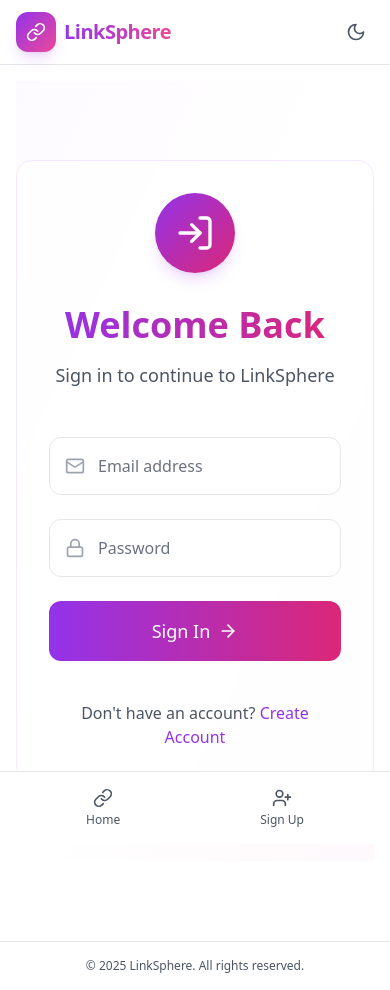
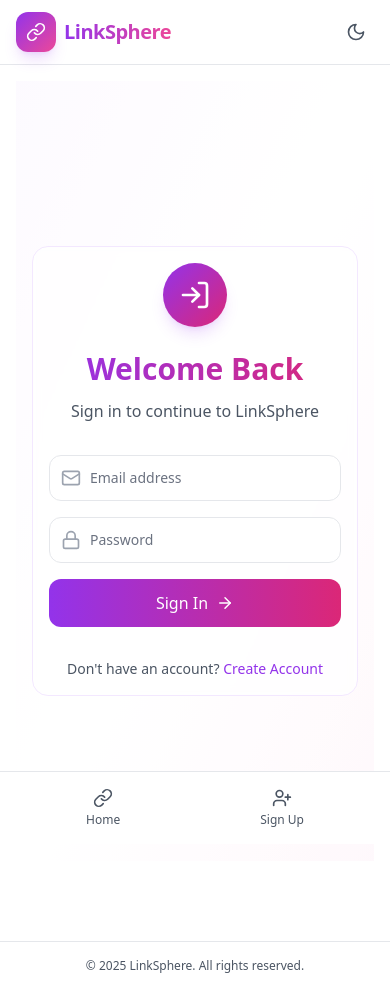
Before and after one commit to Vitalisn4/LinkSphere, a React (Vite) app in the folder my-link-uploader/: page /login in a window 390 px wide. Built offline with nearby package versions, Linux system fonts and the light colour scheme; no server answers.

Commit message:
Refactor LoginPage component for improved responsiveness and visual consistency. Adjusted spacing, font sizes, and element sizes to enhance user experience across different screen sizes.

```diff
--- a/my-link-uploader/src/pages/auth/LoginPage.tsx
+++ b/my-link-uploader/src/pages/auth/LoginPage.tsx
@@ -55,33 +55,33 @@ export default function LoginPage() {
     <div className="min-h-[calc(100vh-4rem)] flex items-center justify-center bg-gradient-to-br from-purple-50/90 via-white/90 to-pink-50/90 dark:from-gray-900/90 dark:via-gray-900/95 dark:to-gray-800/90 backdrop-blur-md">
       <div className="absolute inset-0 bg-white/40 dark:bg-gray-900/40 -z-10" />
       <motion.div
-        className="w-full max-w-xl bg-white/80 dark:bg-gray-800/50 backdrop-blur-sm rounded-2xl p-8 border border-purple-100 dark:border-gray-700/50"
+        className="w-full max-w-xl mx-4 bg-white/80 dark:bg-gray-800/50 backdrop-blur-sm rounded-2xl p-4 sm:p-8 border border-purple-100 dark:border-gray-700/50"
         initial={{ opacity: 0, y: 20 }}
         animate={{ opacity: 1, y: 0 }}
         transition={{ duration: 0.5 }}
       >
-        <div className="text-center mb-12">
+        <div className="text-center mb-8 sm:mb-12">
           <motion.div
             initial={{ opacity: 0, scale: 0.9 }}
             animate={{ opacity: 1, scale: 1 }}
             transition={{ duration: 0.5 }}
-            className="flex items-center justify-center mb-8"
+            className="flex items-center justify-center mb-6 sm:mb-8"
           >
-            <div className="w-20 h-20 rounded-full bg-gradient-to-br from-purple-600 to-pink-600 flex items-center justify-center shadow-lg shadow-purple-500/20">
-              <LogIn className="w-10 h-10 text-white" />
+            <div className="w-16 h-16 sm:w-20 sm:h-20 rounded-full bg-gradient-to-br from-purple-600 to-pink-600 flex items-center justify-center shadow-lg shadow-purple-500/20">
+              <LogIn className="w-8 h-8 sm:w-10 sm:h-10 text-white" />
             </div>
           </motion.div>
-          <h2 className="text-4xl font-bold text-gray-900 dark:text-white mb-4 bg-gradient-to-r from-purple-600 to-pink-600 bg-clip-text text-transparent">
+          <h2 className="text-3xl sm:text-4xl font-bold text-gray-900 dark:text-white mb-3 sm:mb-4 bg-gradient-to-r from-purple-600 to-pink-600 bg-clip-text text-transparent">
             Welcome Back
           </h2>
-          <p className="text-gray-600 dark:text-gray-400 text-lg">
+          <p className="text-base sm:text-lg text-gray-600 dark:text-gray-400">
             Sign in to continue to LinkSphere
           </p>
         </div>
 
         {error && (
           <motion.div
-            className="mb-8 p-4 rounded-lg bg-red-500/10 text-red-500 text-sm"
+            className="mb-6 sm:mb-8 p-3 sm:p-4 rounded-lg bg-red-500/10 text-red-500 text-sm"
             initial={{ opacity: 0, y: -10 }}
             animate={{ opacity: 1, y: 0 }}
           >
@@ -89,10 +89,10 @@ export default function LoginPage() {
           </motion.div>
         )}
 
-        <form onSubmit={handleSubmit} className="space-y-6">
+        <form onSubmit={handleSubmit} className="space-y-4 sm:space-y-6">
           <div>
             <div className="relative">
-              <Mail className="absolute left-4 top-1/2 transform -translate-y-1/2 text-gray-400" size={20} />
+              <Mail className="absolute left-3 sm:left-4 top-1/2 transform -translate-y-1/2 text-gray-400" size={20} />
               <input
                 type="email"
                 name="email"
@@ -101,14 +101,14 @@ export default function LoginPage() {
                 placeholder="Email address"
                 required
                 autoComplete="email"
-                className="w-full pl-12 pr-4 py-4 bg-white/50 dark:bg-gray-900/50 border border-gray-200 dark:border-gray-700 rounded-xl focus:outline-none focus:ring-2 focus:ring-purple-500 focus:ring-opacity-50 text-gray-900 dark:text-white placeholder-gray-500 dark:placeholder-gray-400 transition-all duration-300 hover:border-purple-500/50"
+                className="w-full pl-10 sm:pl-12 pr-3 sm:pr-4 py-3 sm:py-4 bg-white/50 dark:bg-gray-900/50 border border-gray-200 dark:border-gray-700 rounded-xl focus:outline-none focus:ring-2 focus:ring-purple-500 focus:ring-opacity-50 text-gray-900 dark:text-white placeholder-gray-500 dark:placeholder-gray-400 transition-all duration-300 hover:border-purple-500/50 text-sm sm:text-base"
               />
             </div>
           </div>
 
           <div>
             <div className="relative">
-              <Lock className="absolute left-4 top-1/2 transform -translate-y-1/2 text-gray-400" size={20} />
+              <Lock className="absolute left-3 sm:left-4 top-1/2 transform -translate-y-1/2 text-gray-400" size={20} />
               <input
                 type="password"
                 name="password"
@@ -117,7 +117,7 @@ export default function LoginPage() {
                 placeholder="Password"
                 required
                 autoComplete="current-password"
-                className="w-full pl-12 pr-4 py-4 bg-white/50 dark:bg-gray-900/50 border border-gray-200 dark:border-gray-700 rounded-xl focus:outline-none focus:ring-2 focus:ring-purple-500 focus:ring-opacity-50 text-gray-900 dark:text-white placeholder-gray-500 dark:placeholder-gray-400 transition-all duration-300 hover:border-purple-500/50"
+                className="w-full pl-10 sm:pl-12 pr-3 sm:pr-4 py-3 sm:py-4 bg-white/50 dark:bg-gray-900/50 border border-gray-200 dark:border-gray-700 rounded-xl focus:outline-none focus:ring-2 focus:ring-purple-500 focus:ring-opacity-50 text-gray-900 dark:text-white placeholder-gray-500 dark:placeholder-gray-400 transition-all duration-300 hover:border-purple-500/50 text-sm sm:text-base"
               />
             </div>
           </div>
@@ -125,20 +125,20 @@ export default function LoginPage() {
           <button
             type="submit"
             disabled={isLoading}
-            className="w-full py-4 px-6 bg-gradient-to-r from-purple-600 to-pink-600 text-white rounded-xl hover:from-purple-700 hover:to-pink-700 focus:outline-none focus:ring-2 focus:ring-purple-500 focus:ring-opacity-50 transition-all duration-300 flex items-center justify-center space-x-2 disabled:opacity-50 disabled:cursor-not-allowed text-lg font-medium hover:shadow-lg hover:shadow-purple-500/20"
+            className="w-full py-3 sm:py-4 px-4 sm:px-6 bg-gradient-to-r from-purple-600 to-pink-600 text-white rounded-xl hover:from-purple-700 hover:to-pink-700 focus:outline-none focus:ring-2 focus:ring-purple-500 focus:ring-opacity-50 transition-all duration-300 flex items-center justify-center space-x-2 disabled:opacity-50 disabled:cursor-not-allowed text-base sm:text-lg font-medium hover:shadow-lg hover:shadow-purple-500/20"
           >
             {isLoading ? (
-              <div className="w-6 h-6 border-2 border-white border-t-transparent rounded-full animate-spin" />
+              <div className="w-5 h-5 sm:w-6 sm:h-6 border-2 border-white border-t-transparent rounded-full animate-spin" />
             ) : (
               <>
                 <span>Sign In</span>
-                <ArrowRight size={20} />
+                <ArrowRight size={18} className="sm:w-5 sm:h-5" />
               </>
             )}
           </button>
         </form>
 
-        <p className="text-center text-gray-600 dark:text-gray-400 mt-10">
+        <p className="text-center text-gray-600 dark:text-gray-400 mt-8 sm:mt-10 text-sm sm:text-base">
           Don't have an account?{" "}
           <Link
             to="/register"
```
